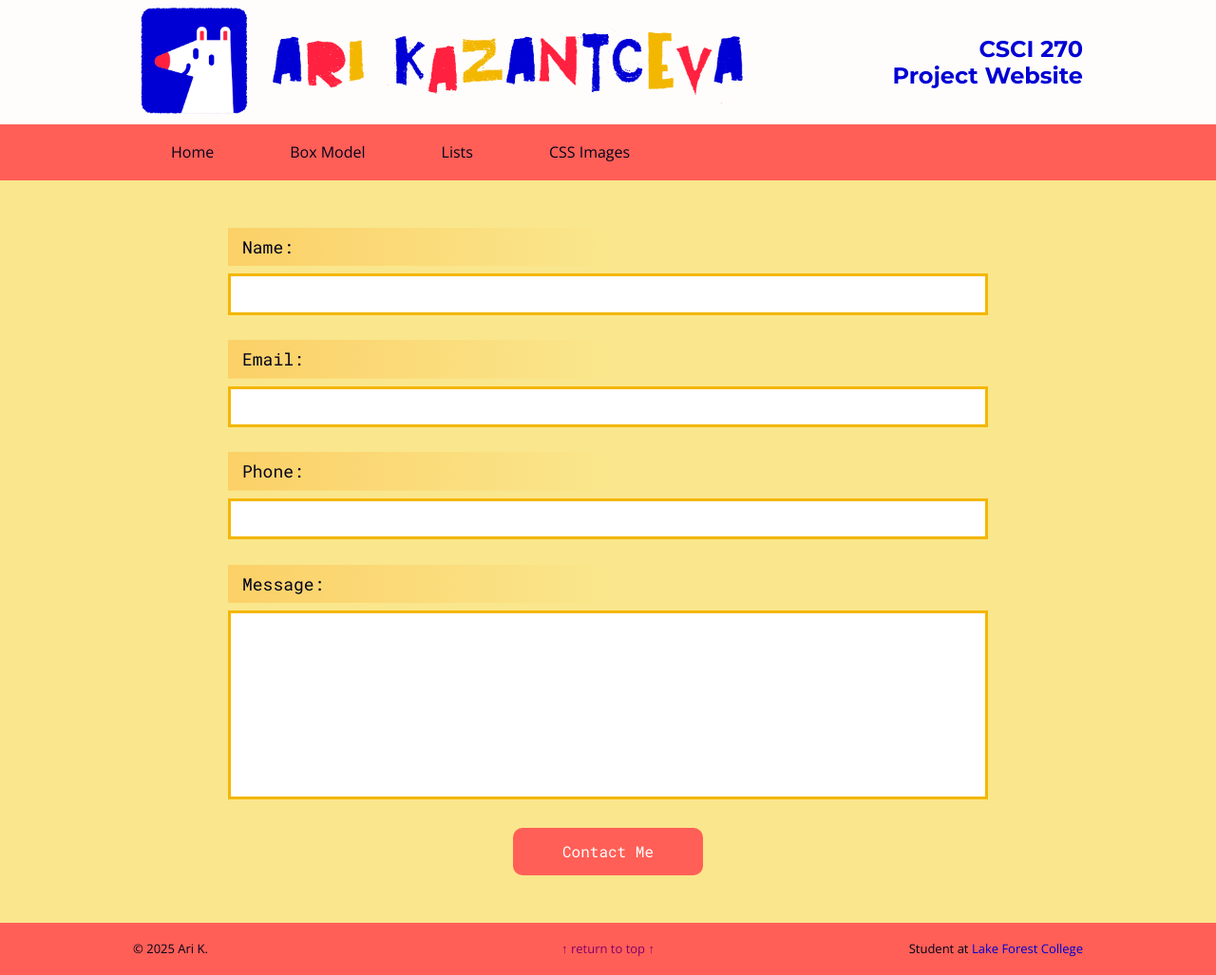
After one commit to arikazantceva/csci270, a PHP site: page /contact.php in a window 1280 px wide. The commit adds this page. Shown: the whole page at 95% size. Run offline with PHP 8.4, Linux system fonts and the light colour scheme; data that the repository does not hold is empty.

Commit message:
HW: Contact page

```diff
--- /dev/null
+++ b/contact.php
@@ -0,0 +1,39 @@
+<?
+    // These have to be defined BEFORE the header file is required.
+    $page_title = 'Contact Me';
+    // $extra_stylesheets[] = 'extra_styles1.css';
+?>
+<? require 'site_header.php'; ?>
+
+
+
+<!-- CONTENT -->
+<div class="main">
+    <div class="bg_yellow">
+        <div class="form_wrapper">
+            <form method="post" action="contact_engine.php">
+                <label for="Name">Name:</label>
+                <input type="text" name="Name" id="Name">
+                <br><br>
+
+                <label for="Email">Email:</label>
+                <input type="text" name="Email" id="Email">
+                <br><br>
+
+                <label for="Phone">Phone:</label>
+                <input type="text" name="Phone" id="Phone">
+                <br><br>
+
+                <label for="Message">Message:</label>
+                <textarea name="Message" id="Message" rows="10"></textarea>
+                <br><br>
+
+                <button type="submit"> Contact Me </button>
+            </form>
+        </div>
+    </div>
+</div>
+
+
+
+<? require 'site_footer.php'; ?>
--- a/style.css
+++ b/style.css
@@ -34,6 +34,8 @@ body {
     color: #03031a;
     box-sizing: border-box;
 }
+
+* { scrollbar-color: #76A4F3 #FEFDFB; }
 
 h1, h2, h3 { font-family: Montserrat, Helvetica, sans-serif; }
 
@@ -202,3 +204,68 @@ a.toplink:active {
     color: #ea0739;
     text-decoration: underline wavy;
 }
+
+/* ------------------    CONTACT FORM     ----------------- */
+.form_wrapper {
+    width: 800px;
+    margin: auto;
+    padding: 50px 0;
+}
+
+.form_wrapper label {
+    display: block;
+    background-image: linear-gradient(90deg, rgba(255, 153, 10, 0.281), rgba(255,0,0,0), rgba(255,0,0,0));
+    background-repeat: no-repeat;
+    background-position: bottom;
+    padding: 10px 15px;
+    font-family: 'Roboto Mono', monospace;
+    font-size: 18px;
+}
+
+.form_wrapper textarea {
+    resize: none;
+}
+
+.form_wrapper input,
+.form_wrapper textarea {
+    width: 100%;
+    padding: 10px 15px;
+    margin: 8px 0;
+    box-sizing: border-box;
+    border: 3px solid #F3B700;
+    -webkit-transition: 0.5s;
+    transition: 0.5s;
+    outline: none;
+    font-size: 15px;
+}
+
+.form_wrapper input:focus,
+.form_wrapper textarea:focus {
+    border: 3px solid #d7001d;
+}
+
+.form_wrapper button {
+    background-color: #FF5F57;
+    border-radius: 10px;
+    border: none;
+    color: white;
+    padding: 16px 32px;
+    text-decoration: none;
+    margin: 4px 2px;
+    cursor: pointer;
+    font-family: 'Roboto Mono', monospace;
+    display: block;
+    width: 200px;
+    margin: auto;
+    -webkit-transition: 0.5s;
+    transition: 0.5s;
+}
+
+.form_wrapper button:hover {
+    background-color: #e11f4f;
+}
+
+.contact_message {
+    min-height: 50vh;
+    text-align: center;
+}
```
Also changed, not shown: contact_engine.php (added, +55 -0 lines), contact_error.php (added, +30 -0 lines), contact_thanks.php (added, +25 -0 lines).
